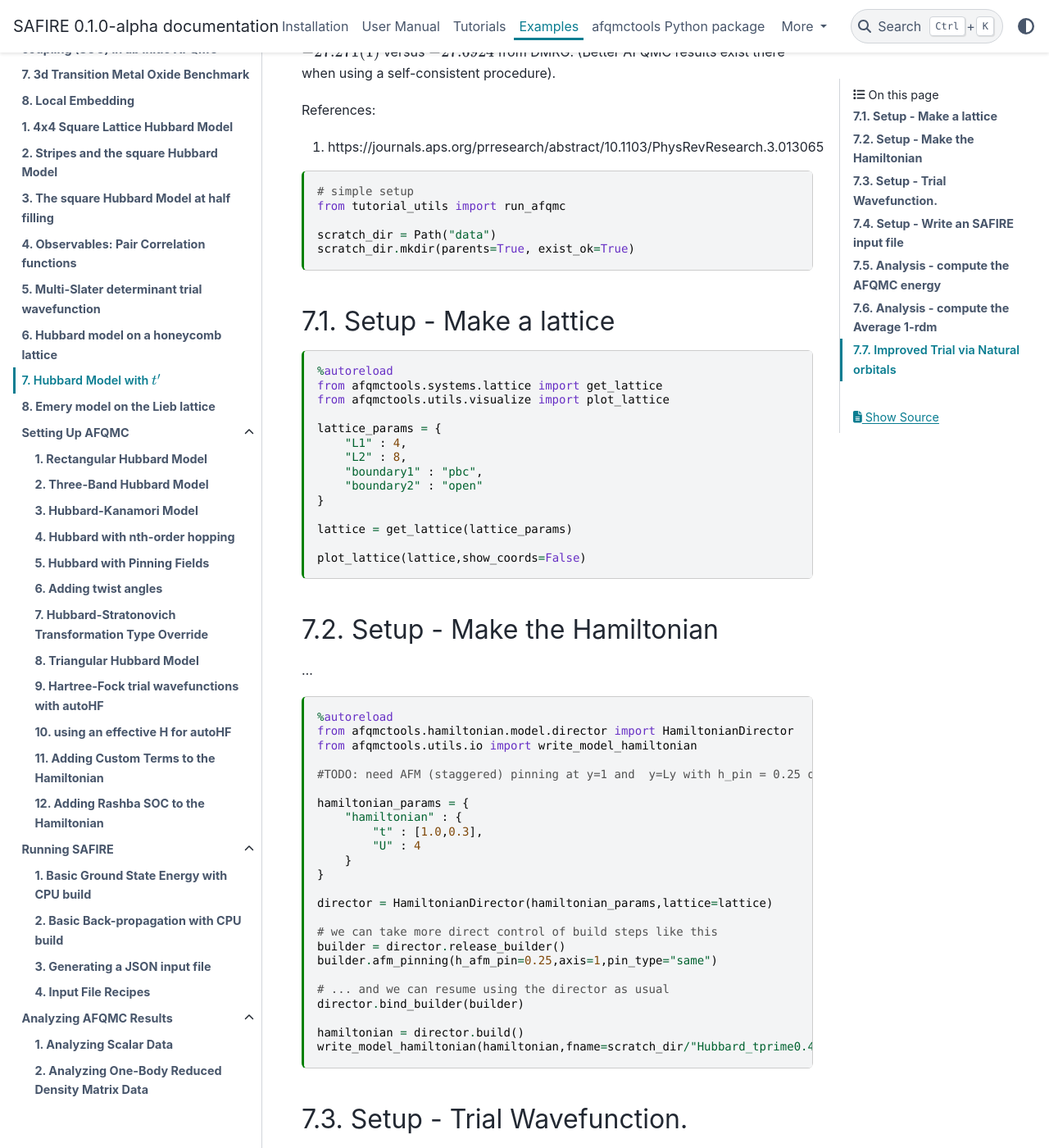
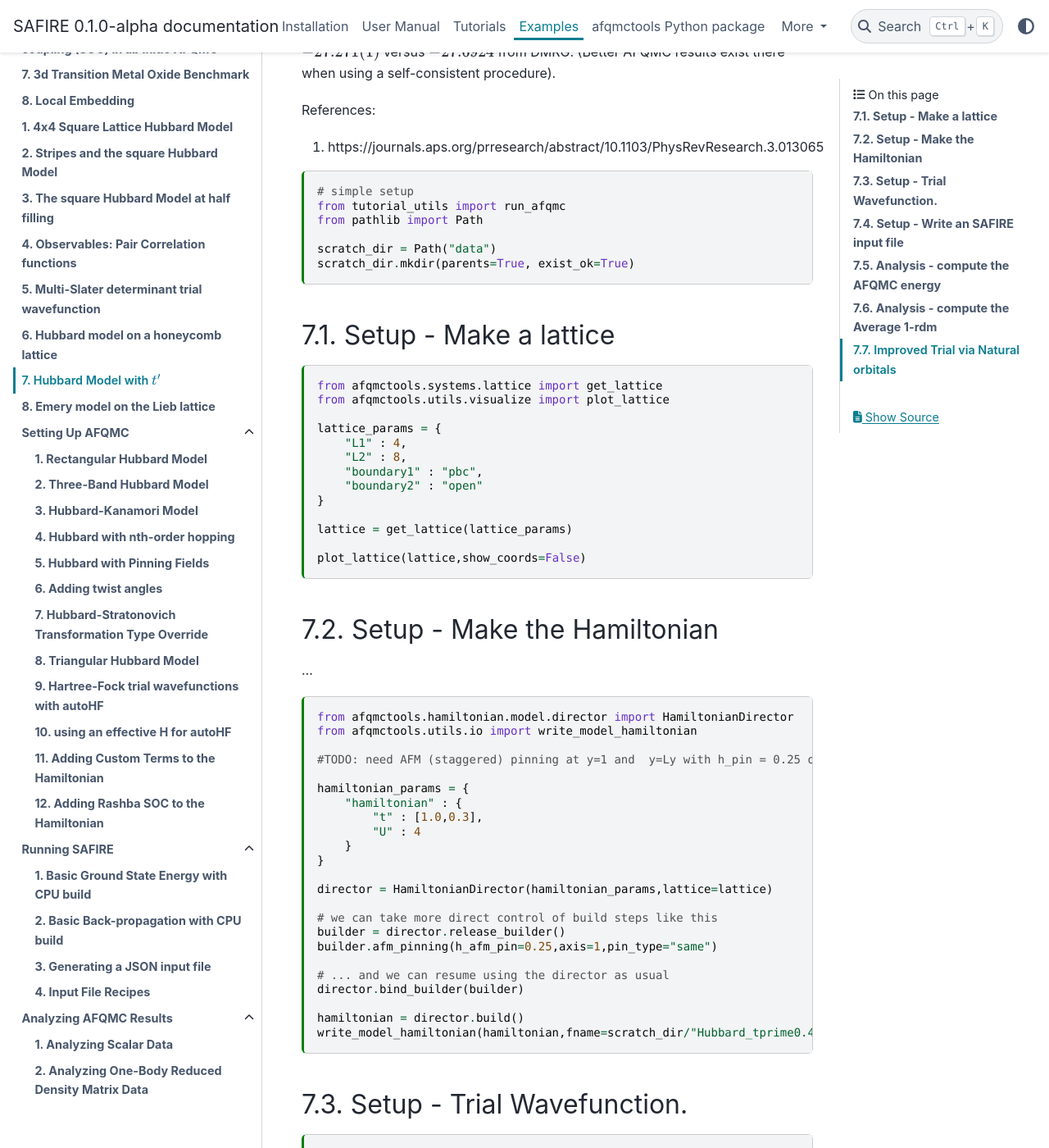
Before and after one commit to bkesk/SAFIRE, a Sphinx documentation site: the page built from docs/examples/models/07_tprime_hubbard/index.md, in a window 1280 px wide and 1400 px high, scrolled down 601 px. Shown: the whole window at 82% size. Built offline with Sphinx 7.4.7 and the PyData theme 0.15.4, drawn with Linux system fonts in a browser that asks for light colours; some of the changed text lies outside the part shown.

Commit message:
docs/examples: fix models/07

````diff
--- a/docs/examples/models/07_tprime_hubbard/index.md
+++ b/docs/examples/models/07_tprime_hubbard/index.md
@@ -45,6 +45,7 @@ References:
 
 # simple setup
 from tutorial_utils import run_afqmc
+from pathlib import Path
 
 scratch_dir = Path("data")
 scratch_dir.mkdir(parents=True, exist_ok=True)
@@ -58,7 +59,6 @@ scratch_dir.mkdir(parents=True, exist_ok=True)
 :id: 254dc31a-b763-4cb3-9867-5129279b9c2b
 :outputId: c065dd3d-6070-4a49-80ef-e02029ba7b13
 
-%autoreload
 from afqmctools.systems.lattice import get_lattice
 from afqmctools.utils.visualize import plot_lattice
 
@@ -84,7 +84,6 @@ plot_lattice(lattice,show_coords=False)
 :id: 364ee811-8242-45ce-88ee-69fcaa6901fd
 :outputId: b64b276a-cae9-4c47-a315-e9c015fc264a
 
-%autoreload
 from afqmctools.hamiltonian.model.director import HamiltonianDirector
 from afqmctools.utils.io import write_model_hamiltonian
 
@@ -306,13 +303,6 @@ delta_rho_down = delta_rho[:,1,:,:].diagonal().reshape((naverages,4,8))
 ```
 
 ```{code-cell} ipython3
-:id: 0fb2dd68-a3b1-4c6f-affb-b3043b2379c8
-:outputId: 5a147bcd-4b7d-4481-8d89-14f2e12e9203
-
-
-```
-
-```{code-cell} ipython3
 :id: bd4b242e-81b2-40d0-86fe-ec6b25866a45
 :outputId: b0b06b69-d141-45b0-fafb-1bb6092d9d21
 
````
Also changed, not shown: other parts of docs/examples/models/07_tprime_hubbard/index.md (+0 -2 lines).
